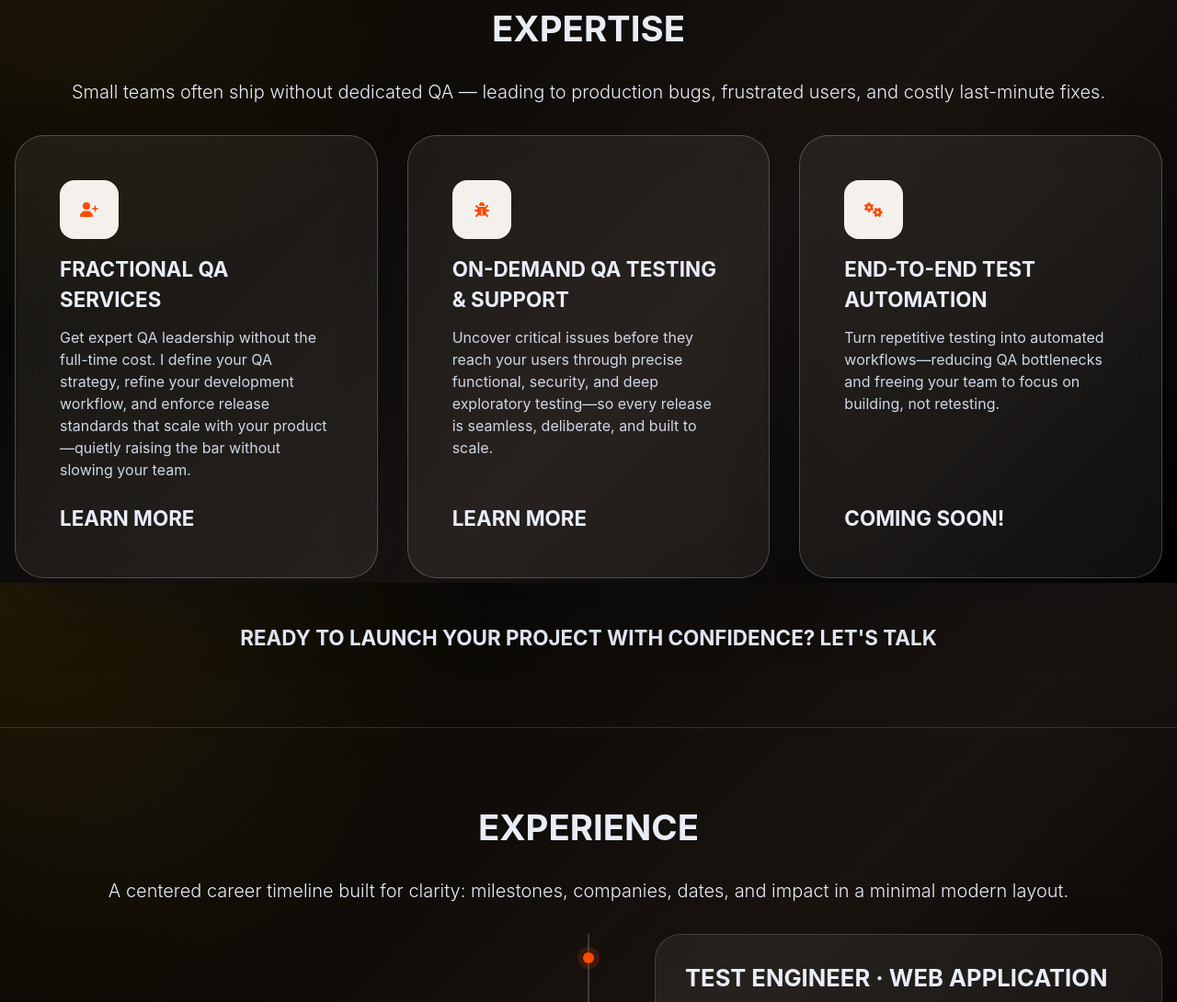
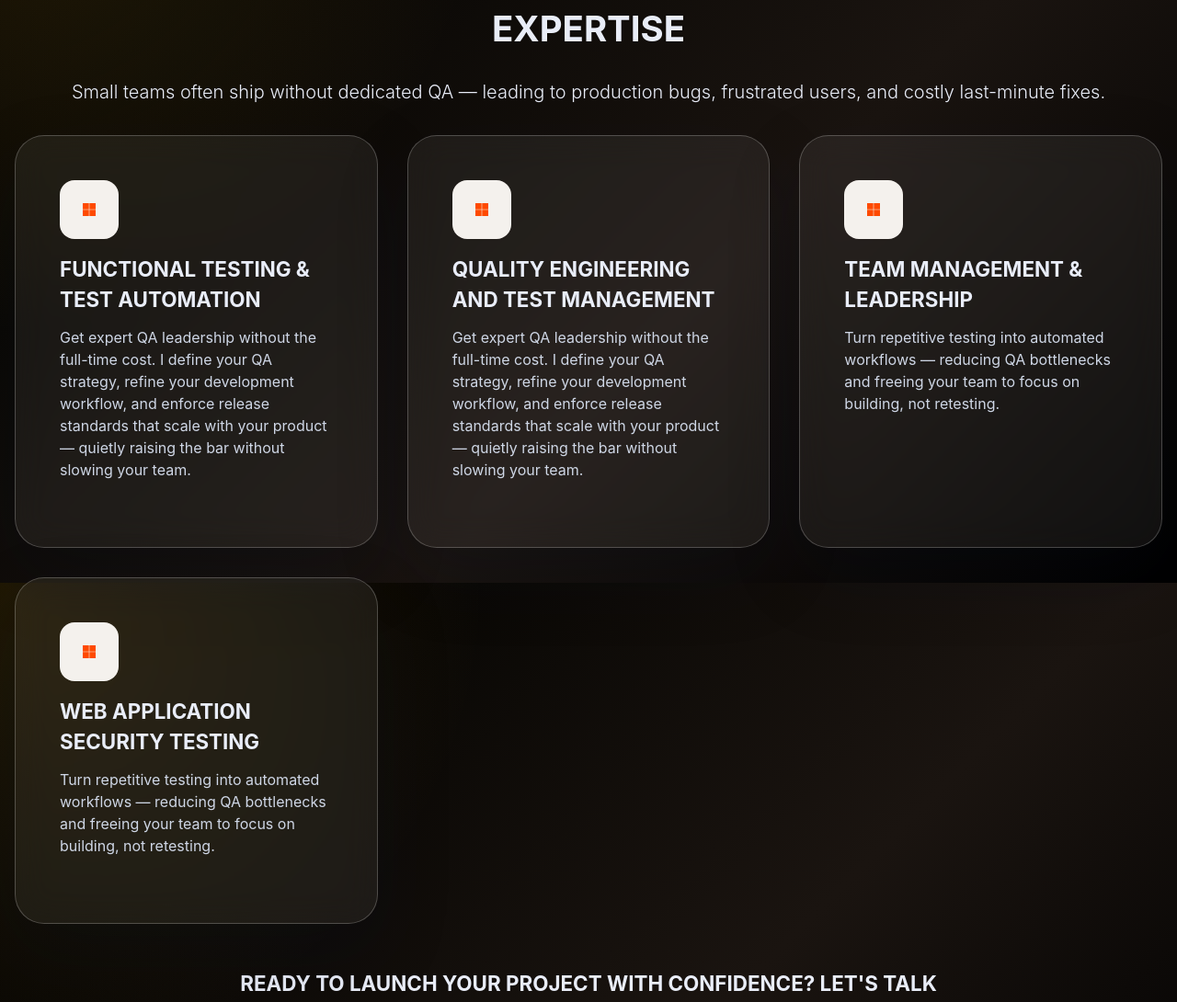
Before and after one commit to jvwilliam/jvwilliam.github.io, a website: page index.html in a window 1280 px wide. Shown: the part 966-2056 px from the top of the page at 92% size. Drawn offline with Linux system fonts and the light colour scheme; a web font is replaced by a local one.

Commit message:
show core competencies to expertise

```diff
--- a/assets/data/profile.json
+++ b/assets/data/profile.json
@@ -53,22 +53,26 @@
         {
             "id": 1,
             "title": "Functional Testing & Test Automation",
-            "description": "Get expert QA leadership without the full-time cost. I define your QA strategy, refine your development workflow, and enforce release standards that scale with your product — quietly raising the bar without slowing your team."
+            "description": "Get expert QA leadership without the full-time cost. I define your QA strategy, refine your development workflow, and enforce release standards that scale with your product — quietly raising the bar without slowing your team.",
+            "icon": "fab fa-microsoft"
         },
         {
             "id": 2,
             "title": "Quality Engineering and Test Management",
-            "description": "Get expert QA leadership without the full-time cost. I define your QA strategy, refine your development workflow, and enforce release standards that scale with your product — quietly raising the bar without slowing your team."
+            "description": "Get expert QA leadership without the full-time cost. I define your QA strategy, refine your development workflow, and enforce release standards that scale with your product — quietly raising the bar without slowing your team.",
+            "icon": "fab fa-microsoft"
         },
         {
             "id": 3,
             "title": "Team Management & Leadership",
-            "description": "Turn repetitive testing into automated workflows — reducing QA bottlenecks and freeing your team to focus on building, not retesting."
+            "description": "Turn repetitive testing into automated workflows — reducing QA bottlenecks and freeing your team to focus on building, not retesting.",
+            "icon": "fab fa-microsoft"
         },
         {
             "id": 4,
             "title": "Web Application Security Testing",
-            "description": "Turn repetitive testing into automated workflows — reducing QA bottlenecks and freeing your team to focus on building, not retesting."
+            "description": "Turn repetitive testing into automated workflows — reducing QA bottlenecks and freeing your team to focus on building, not retesting.",
+            "icon": "fab fa-microsoft"
         }
     ],
     "coreCompetencies" : [
--- a/index.html
+++ b/index.html
@@ -68,38 +68,9 @@
             <!-- Expertise -->
             <section class="section" id="section-expertise" data-testid="section-expertise">
                 <div class="resume-section-content" id="section-expertise-container" data-testid="section-expertise-container">
-                    <div class="section-intro">
-                        <h2 class="section-title" data-testid="section-expertise-heading">Expertise</h2>
-                        <p class="section-copy">Small teams often ship without dedicated QA — leading to production bugs, frustrated users, and costly last-minute fixes.</p>
-                    </div>
-                    <div class="expertise-cards-grid mb-5">
-                        <div class="expertise-card">
-                            <div class="expertise-card-icon">
-                                <i class="fas fa-user-plus"></i>
-                            </div>
-                            <h3 class="expertise-card-title">Fractional QA Services</h3>
-                            <p class="expertise-card-description">Get expert QA leadership without the full-time cost. I define your QA strategy, refine your development workflow, and enforce release standards that scale with your product—quietly raising the bar without slowing your team.</p>
-                            <h3 class="expertise-card-cta"><a href="https://www.fiverr.com/jvwilliam/test-and-review-your-website#" target="_blank">Learn More</a></h3>
-                        </div>
-                        <div class="expertise-card">
-                            <div class="expertise-card-icon">
-                                <i class="fas fa-bug"></i>
-                            </div>
-                            <h3 class="expertise-card-title">On-Demand QA Testing & Support</h3>
-                            <p class="expertise-card-description">Uncover critical issues before they reach your users through precise functional, security, and deep exploratory testing—so every release is seamless, deliberate, and built to scale.</p>
-                            <h3 class="expertise-card-cta"><a href="https://www.fiverr.com/jvwilliam/do-qa-testing-for-your-website#" target="_blank">Learn More</a></h3>
-                        </div>
-                        <div class="expertise-card">
-                            <div class="expertise-card-icon">
-                                <i class="fas fa-cogs"></i>
-                            </div>
-                            <h3 class="expertise-card-title">End-to-End Test Automation</h3>
-                            <p class="expertise-card-description">Turn repetitive testing into automated workflows—reducing QA bottlenecks and freeing your team to focus on building, not retesting.</p>
-                            <h3 class="expertise-card-cta">Coming Soon!</h3>
-                        </div>
-                    </div>
-                    <h3 class="section-cta">Ready to launch your project with confidence? <a href="#section-cta" class="main-cta-btn js-scroll-trigger"><strong>Let's Talk</strong></a></h3>
+
                 </div>
+                <h3 class="section-cta">Ready to launch your project with confidence? <a href="#section-cta" class="main-cta-btn js-scroll-trigger"><strong>Let's Talk</strong></a></h3>
             </section>
             <hr class="section-divider" />
             <!-- Experience-->
--- a/js/scripts.js
+++ b/js/scripts.js
@@ -71,6 +71,31 @@ function observeTimelineItems() {
     });
 
     timelineItems.forEach(item => observer.observe(item));
+}
+
+function renderExpertise(expertise = []) {
+    let html = `
+        <div class="section-intro">
+            <h2 class="section-title" data-testid="section-expertise-heading">Expertise</h2>
+            <p class="section-copy">Small teams often ship without dedicated QA — leading to production bugs, frustrated users, and costly last-minute fixes.</p>
+        </div>
+        <div class="expertise-cards-grid mb-5">
+    `;
+
+    expertise.forEach(({title, description, icon}) => {
+        html += `
+            <div class="expertise-card">
+                <div class="expertise-card-icon">
+                    <i class="${escapeHTML(icon)}"></i>
+                </div>
+                <h3 class="expertise-card-title">${escapeHTML(title)}</h3>
+                <p class="expertise-card-description">${escapeHTML(description)}</p>
+            </div>
+        `;
+    });
+
+    html += '</div>';
+    document.getElementById('section-expertise-container').innerHTML = html;
 }
 
 function renderCoreCompetencies(coreCompetencies = []) {
@@ -150,6 +175,7 @@ window.addEventListener('DOMContentLoaded', event => {
       .then((res) => res.json())
       .then((data) => {
         renderWorkProfile(data['workProfile']);
+        renderExpertise(data['expertise']);
         observeTimelineItems();
         renderCoreCompetencies(data['coreCompetencies']);
         renderProgrammingLang(data['programmingLang']);
```
